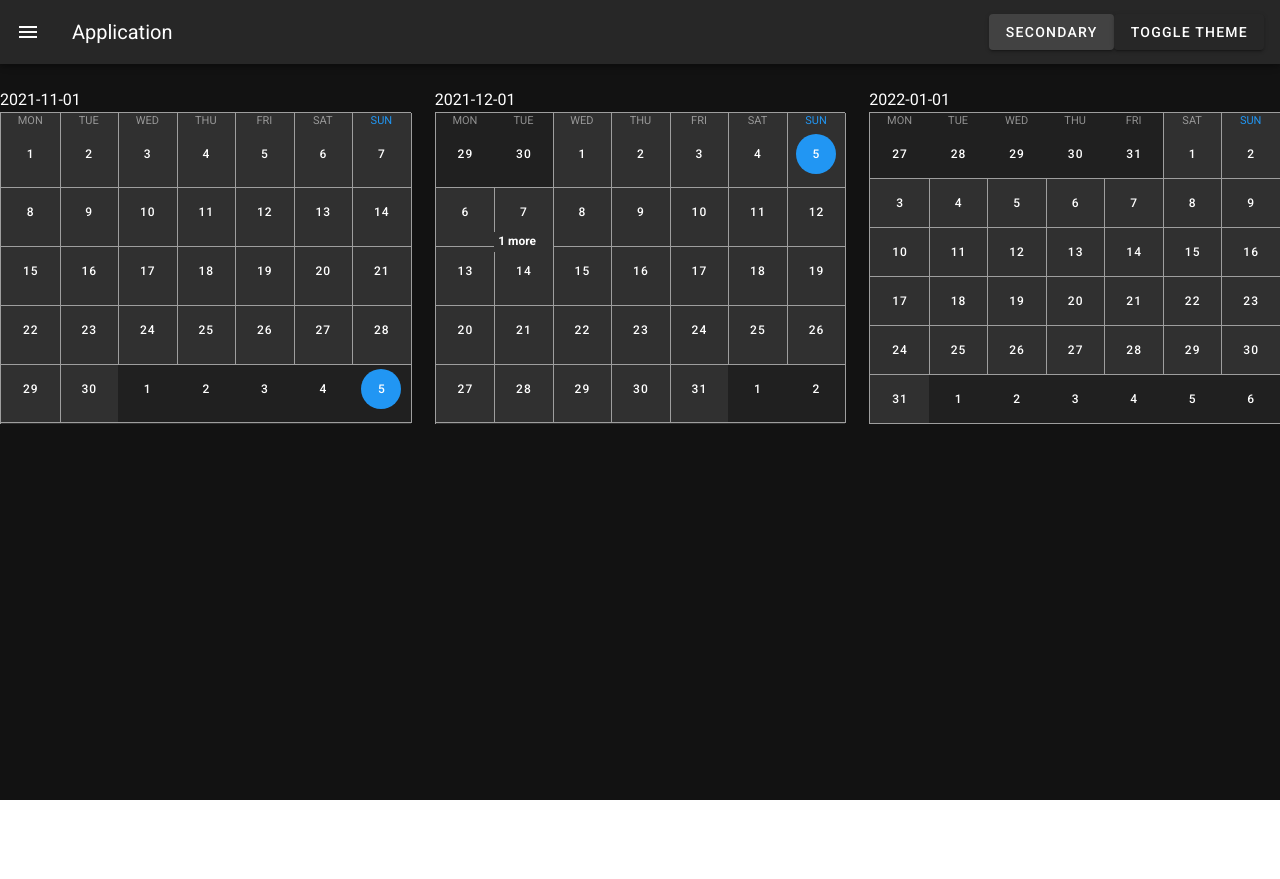
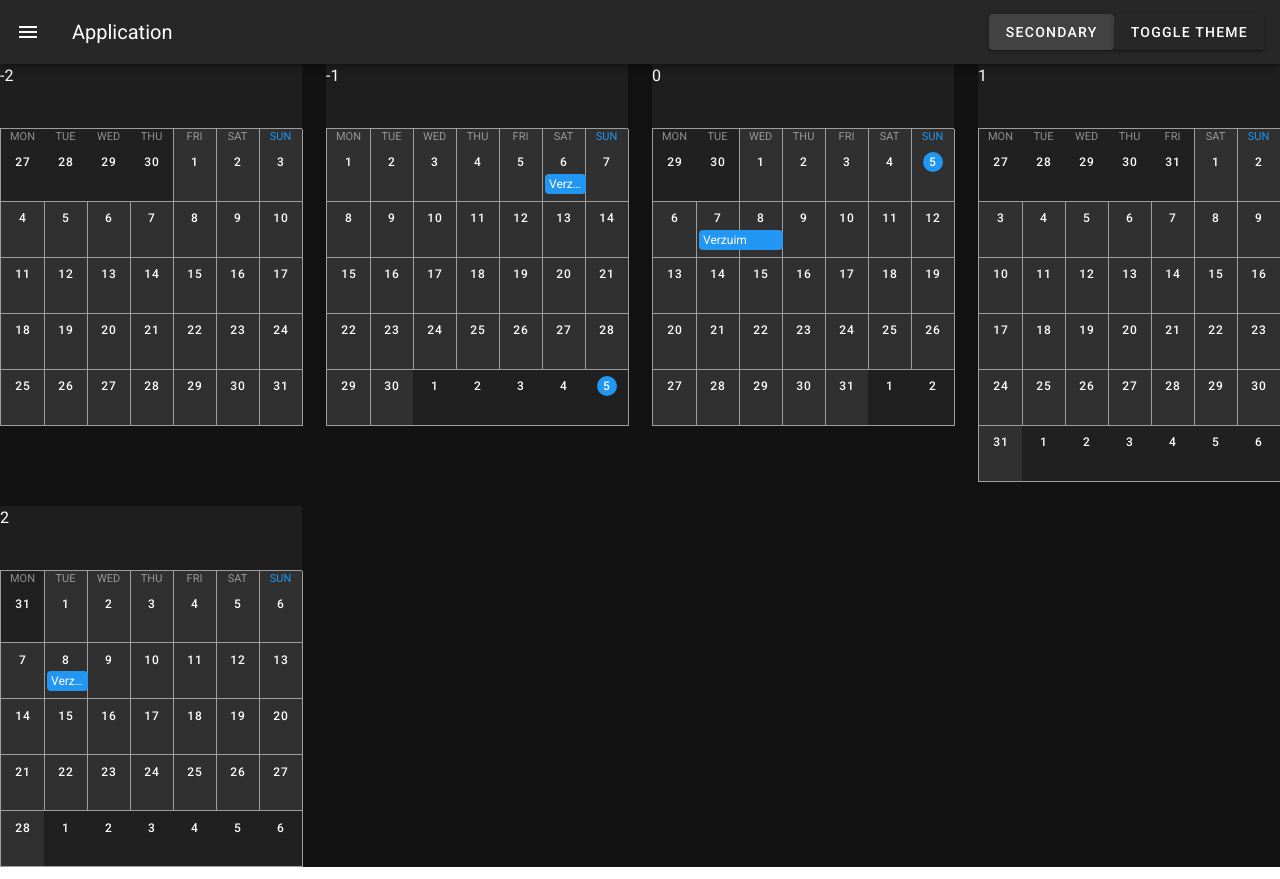
Before and after one commit to arjendekivet/vuetify2-app, a Vue app: page / in a window 1280 px wide. Before the commit the page ends 800 px from the top, so only its background shows below. Built offline with nearby package versions, Linux system fonts and the light colour scheme.

Commit message:
ZCalendar POC 02

```diff
--- a/src/components/ZCalendar.vue
+++ b/src/components/ZCalendar.vue
@@ -1,13 +1,25 @@
 <template>
     <div class="z-calendar">
         <!-- <v-container> -->
-        <!--  optional: no-gutters -->
+        <!--  optional: no-gutters,  class="fill-height" -->
         <v-row>
-            <v-col cols="12" md="6" lg="4" v-for="month in months" v-bind:key="month" class="month">
+            <v-col
+                cols="12"
+                sm="6"
+                md="4"
+                lg="3"
+                v-for="month in months"
+                v-bind:key="month"
+                class="month"
+            >
+                <v-sheet height="64">
                     <div class="month__title">{{ month }}</div>
+                </v-sheet>
+                <v-sheet>
+                    <!-- :min-weeks="6" -->
                     <v-calendar
                         ref="calendar"
-                    :value="month"
+                        :value="getCalendarMonth(month)"
                         :events="events"
                         color="primary"
                         type="month"
@@ -15,22 +27,10 @@
                         :locale="getLocale()"
                         :show-month-on-first="false"
                     ></v-calendar>
+                </v-sheet>
             </v-col>
         </v-row>
         <!-- </v-container> -->
-        <!-- <div v-for="month in months" v-bind:key="month" class="month">
-            <div></div>
-            <v-calendar
-                ref="calendar"
-                :value="month"
-                :events="events"
-                color="primary"
-                type="month"
-                :weekdays="[1, 2, 3, 4, 5, 6, 0]"
-                :locale="getLocale()"
-                :show-month-on-first="true"
-            ></v-calendar>
-        </div>-->
     </div>
 </template>
 
@@ -49,22 +49,26 @@ export default {
         // const events = ref<event[]>();
         const today = ref(new Date());
         const events = ref();
-        const months = ref(['2021-11-01', '2021-12-01', '2022-01-01']);
+        // const months = ref(['2021-11-01', '2021-12-01', '2022-01-01']);
+        const months = ref([-2, -1, 0, 1, 2]);
 
         events.value = [
             {
-                name: 'Weekly Meeting',
+                name: 'Verzuim',
                 start: '2021-12-07',
                 end: '2021-12-08',
             },
             {
-                name: `Thomas' Birthday`,
-                start: '2019-01-10',
+                name: `Verzuim`,
+                start: '2021-11-06',
             },
+            // {
+            //     name: `Verzuim`,
+            //     start: '2021-11-06',
+            // },
             {
-                name: 'Mash Potatoes',
-                start: '2019-01-09 12:30',
-                end: '2019-01-09 15:30',
+                name: 'Verzuim',
+                start: '2022-02-08',
             },
         ]
 
@@ -78,6 +82,10 @@ export default {
     methods: {
         getLocale() {
             return navigator.language
+        },
+        getCalendarMonth(monthAdjust) {
+            const now = new Date()
+            return now.setMonth(now.getMonth() + monthAdjust)
         }
     }
 }
@@ -89,7 +97,7 @@ export default {
         // width: 300px;
         // margin: 12px;
         // border: 12px;
-        margin-top: 24px;
+        // margin-top: 24px;
     }
     .container {
         padding: 0;
@@ -99,5 +107,16 @@ export default {
         // margin-top: 12px;
         overflow: hidden;
     }
+    .v-calendar.v-calendar-events .v-calendar-weekly__day {
+        height: 3.5em;
+        // overflow: hidden;
+    }
+    .v-btn--fab.v-size--small {
+        height: 20px;
+        width: 20px;
+    }
+    .v-event {
+        margin: 0px 3px 3px 3px;
+    }
 }
 </style>
```
Lines whose indentation alone changed are shown as unchanged.
